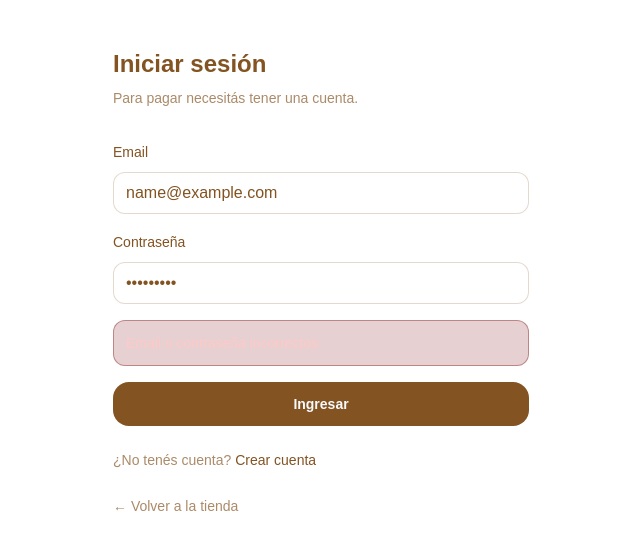
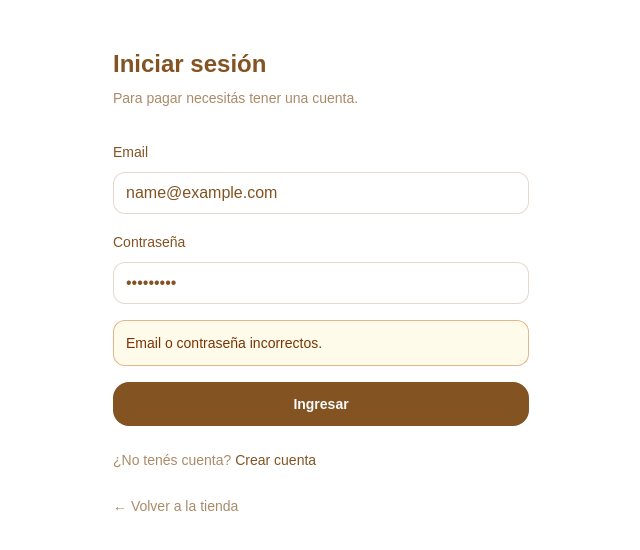
Before and after one commit to nahuelmangano/fikastore, a Next.js app: page /login in a window 1280 px wide. Both pictures are taken after typing "name@example.com", "Sample123" into the empty fields and a click on the button "Ingresar". Shown: the top 550 px of the page, without its empty margins (319-959 px from the left). Built offline with nearby package versions, Linux system fonts and the light colour scheme; no server answers.

Commit message:
cambio mensaje de error al login

```diff
--- a/src/app/login/page.tsx
+++ b/src/app/login/page.tsx
@@ -74,7 +74,7 @@ export default function LoginPage() {
           </div>
 
           {error && (
-            <div className="rounded-xl border border-red-900/40 bg-red-900/20 p-3 text-sm text-red-200">
+            <div className="rounded-xl border border-amber-700/40 bg-amber-50 p-3 text-sm text-amber-900">
               {error}
             </div>
           )}
```
